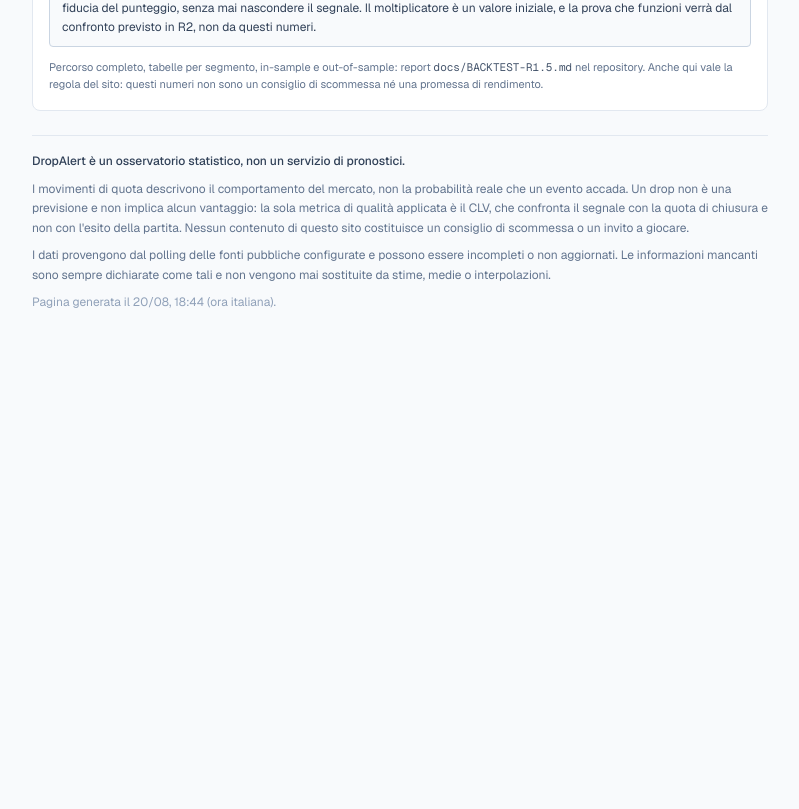
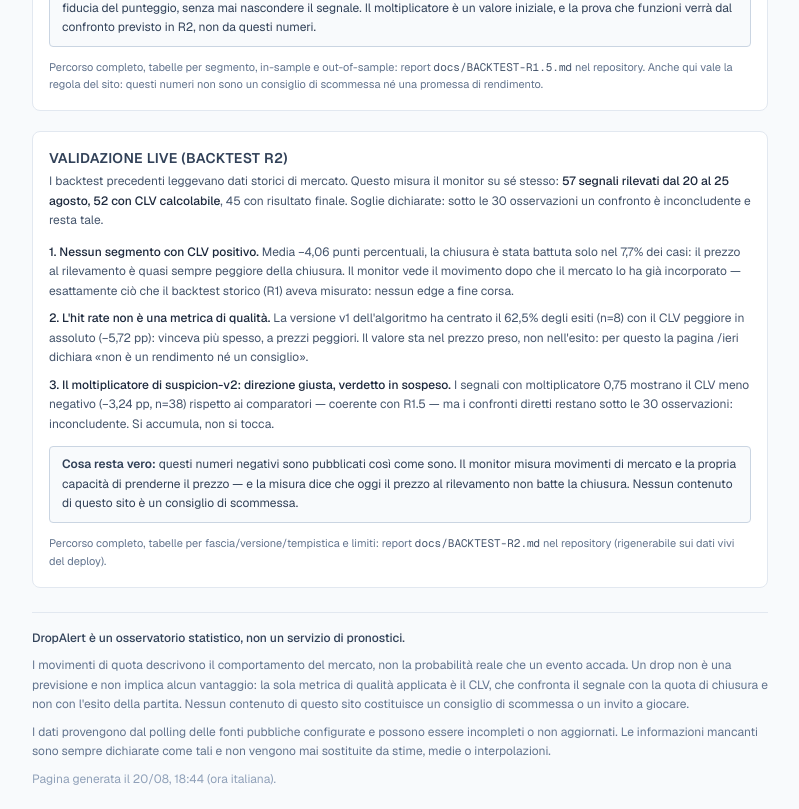
Before and after one commit to uamisjd/dropalert-next, a Next.js app: page / in a window 1280 px wide. Shown: the part 2120-2929 px from the top of the page, without its empty margins (240-1039 px from the left). Before the commit the page ends 2453 px from the top, so only its background shows below. Built offline with nearby package versions, Linux system fonts and the light colour scheme; no server answers; the database is empty.

Commit message:
sito: pubblica la validazione live R2 nel terzo blocco di trasparenza (CLV negativi come sono, hit rate non-metrica) — solo copy

```diff
--- a/src/app/page.tsx
+++ b/src/app/page.tsx
@@ -17,6 +17,7 @@ import { getCoverageHistory } from "@/lib/repo/coverage-history";
 import { buildCoverageView, type CoverageView } from "@/lib/cov/view";
 import { BacktestNote } from "@/components/BacktestNote";
 import { BacktestNoteR15 } from "@/components/BacktestNoteR15";
+import { BacktestNoteR2 } from "@/components/BacktestNoteR2";
 import { ClvSection } from "@/components/ClvSection";
 import { CoverageSummary } from "@/components/CoverageSummary";
 import { EmptyState } from "@/components/EmptyState";
@@ -185,6 +186,12 @@ export default async function Home({
         <BacktestNoteR15 />
       </div>
 
+      {/* validazione live del monitor su sé stesso (R2): CLV negativi
+          pubblicati come sono, hit rate dichiarato non-metrica */}
+      <div className="mt-5">
+        <BacktestNoteR2 />
+      </div>
+
       <footer className="mt-6 border-t border-slate-200 pt-4 text-xs leading-relaxed text-slate-500">
         <p className="mb-2 font-medium text-slate-700">
           DropAlert è un osservatorio statistico, non un servizio di pronostici.
--- /dev/null
+++ b/src/components/BacktestNoteR2.tsx
@@ -0,0 +1,86 @@
+/**
+ * Blocco "Validazione live (backtest R2)".
+ *
+ * Terzo blocco di trasparenza: i verdetti della validazione sui dati
+ * STESSI del monitor (report: docs/BACKTEST-R2.md, rigenerabile con
+ * `npx tsx scripts/backtest-r2.ts`). Stessa disciplina dei blocchi R1 e
+ * R1.5: numeri col loro campione, CLV negativi pubblicati come sono,
+ * nessuna promessa.
+ *
+ * Il CLV resta l'unica metrica di qualità: l'hit rate è informativo e
+ * qui risulta ingannevole — dichiararlo è il punto del blocco.
+ */
+export function BacktestNoteR2() {
+  return (
+    <section
+      aria-labelledby="validazione-live-r2"
+      className="rounded-lg border border-slate-200 bg-white p-4"
+    >
+      <h2
+        id="validazione-live-r2"
+        className="mb-1 text-sm font-semibold tracking-wide text-slate-700 uppercase"
+      >
+        Validazione live (backtest R2)
+      </h2>
+
+      <p className="mb-3 text-xs leading-relaxed text-slate-600">
+        I backtest precedenti leggevano dati storici di mercato. Questo
+        misura il monitor su sé stesso:{" "}
+        <span className="font-medium text-slate-800">
+          57 segnali rilevati dal 20 al 25 agosto, 52 con CLV calcolabile
+        </span>
+        , 45 con risultato finale. Soglie dichiarate: sotto le 30
+        osservazioni un confronto è inconcludente e resta tale.
+      </p>
+
+      <ul className="mb-3 space-y-2 text-xs leading-relaxed text-slate-600">
+        <li>
+          <span className="font-medium text-slate-800">
+            1. Nessun segmento con CLV positivo.
+          </span>{" "}
+          Media −4,06 punti percentuali, la chiusura è stata battuta solo
+          nel 7,7% dei casi: il prezzo al rilevamento è quasi sempre
+          peggiore della chiusura. Il monitor vede il movimento dopo che
+          il mercato lo ha già incorporato — esattamente ciò che il
+          backtest storico (R1) aveva misurato: nessun edge a fine corsa.
+        </li>
+        <li>
+          <span className="font-medium text-slate-800">
+            2. L&apos;hit rate non è una metrica di qualità.
+          </span>{" "}
+          La versione v1 dell&apos;algoritmo ha centrato il 62,5% degli
+          esiti (n=8) con il CLV peggiore in assoluto (−5,72 pp): vinceva
+          più spesso, a prezzi peggiori. Il valore sta nel prezzo preso,
+          non nell&apos;esito: per questo la pagina /ieri dichiara «non è
+          un rendimento né un consiglio».
+        </li>
+        <li>
+          <span className="font-medium text-slate-800">
+            3. Il moltiplicatore di suspicion-v2: direzione giusta,
+            verdetto in sospeso.
+          </span>{" "}
+          I segnali con moltiplicatore 0,75 mostrano il CLV meno negativo
+          (−3,24 pp, n=38) rispetto ai comparatori — coerente con R1.5 —
+          ma i confronti diretti restano sotto le 30 osservazioni:
+          inconcludente. Si accumula, non si tocca.
+        </li>
+      </ul>
+
+      <p className="rounded border border-slate-300 bg-slate-50 px-3 py-2 text-xs leading-relaxed text-slate-700">
+        <span className="font-semibold">Cosa resta vero:</span> questi
+        numeri negativi sono pubblicati così come sono. Il monitor misura
+        movimenti di mercato e la propria capacità di prenderne il prezzo
+        — e la misura dice che oggi il prezzo al rilevamento non batte la
+        chiusura. Nessun contenuto di questo sito è un consiglio di
+        scommessa.
+      </p>
+
+      <p className="mt-3 text-[11px] leading-relaxed text-slate-500">
+        Percorso completo, tabelle per fascia/versione/tempistica e
+        limiti: report{" "}
+        <span className="font-mono text-slate-600">docs/BACKTEST-R2.md</span>{" "}
+        nel repository (rigenerabile sui dati vivi del deploy).
+      </p>
+    </section>
+  );
+}
```
